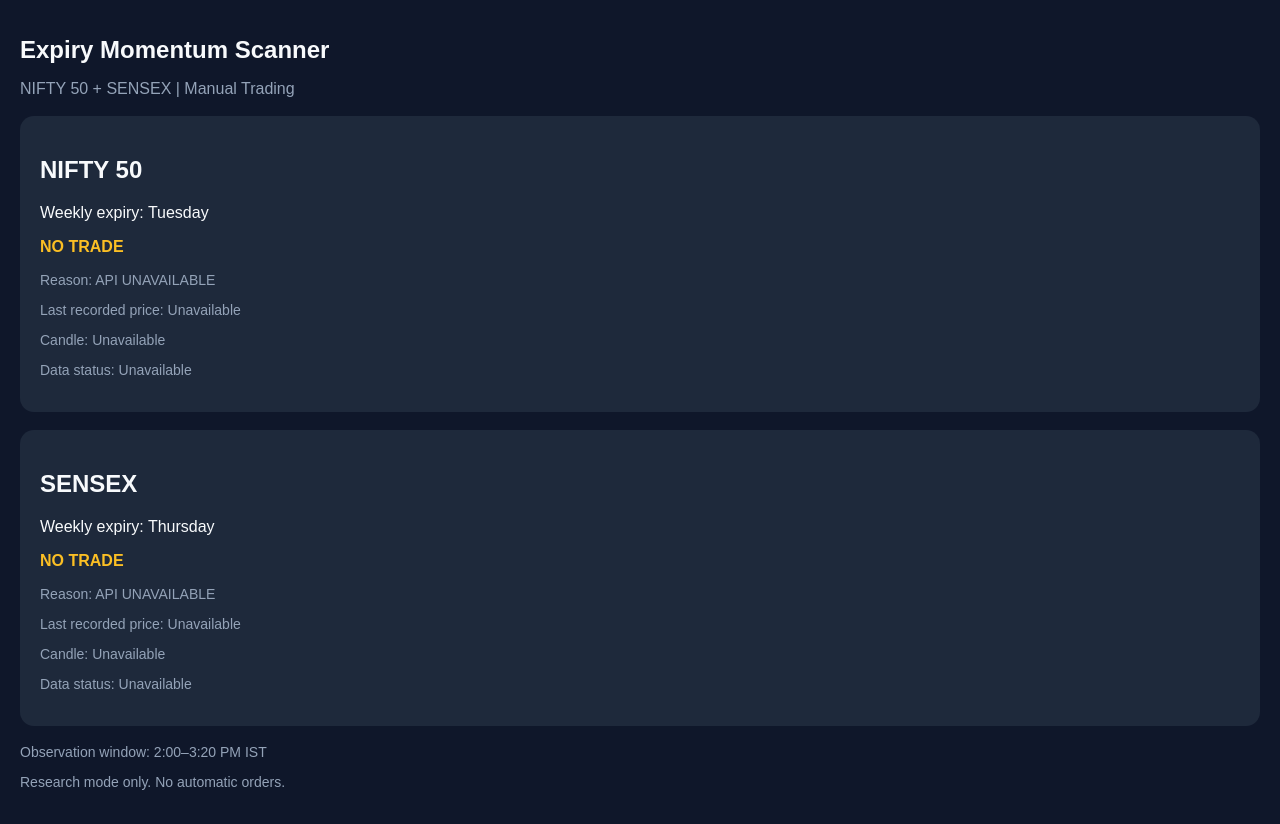
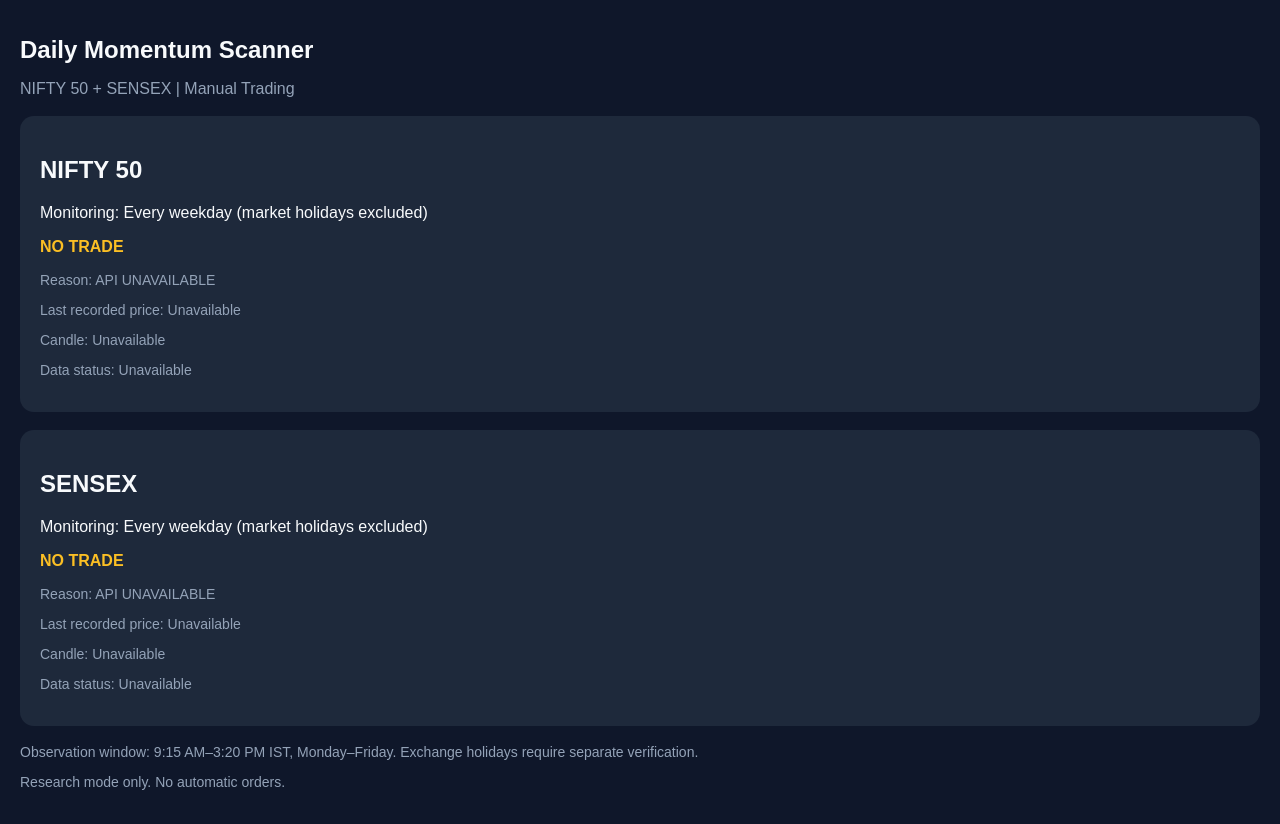
Before and after one commit to rukminaiah-dot/nse-momentum-scanner, a website: page v2/frontend/expiry-momentum.html in a window 1280 px wide. Drawn offline with Linux system fonts and the light colour scheme; no server answers.

Commit message:
Enable daily NIFTY and SENSEX momentum observation with safety checks

```diff
--- a/v2/frontend/expiry-momentum.html
+++ b/v2/frontend/expiry-momentum.html
@@ -3,7 +3,7 @@
 <head>
   <meta charset="UTF-8">
   <meta name="viewport" content="width=device-width, initial-scale=1">
-  <title>Expiry Momentum | NSE Scanner V2</title>
+  <title>Daily Momentum | NSE Scanner V2</title>
   <style>
     body { margin: 0; padding: 20px; background: #0f172a; color: #f8fafc; font-family: Arial, sans-serif; }
     h1 { font-size: 24px; }
@@ -14,12 +14,12 @@
   </style>
 </head>
 <body>
-  <h1>Expiry Momentum Scanner</h1>
+  <h1>Daily Momentum Scanner</h1>
   <p class="subtitle">NIFTY 50 + SENSEX | Manual Trading</p>
 
   <div class="card" data-index="NIFTY 50">
     <h2>NIFTY 50</h2>
-    <p>Weekly expiry: Tuesday</p>
+    <p>Monitoring: Every weekday (market holidays excluded)</p>
     <p class="status">NO TRADE</p>
     <p class="reason muted">Reason: Loading safety checks…</p>
     <p class="live-price muted">Last recorded price: Unavailable</p>
@@ -29,7 +29,7 @@
 
   <div class="card" data-index="SENSEX">
     <h2>SENSEX</h2>
-    <p>Weekly expiry: Thursday</p>
+    <p>Monitoring: Every weekday (market holidays excluded)</p>
     <p class="status">NO TRADE</p>
     <p class="reason muted">Reason: Loading safety checks…</p>
     <p class="live-price muted">Last recorded price: Unavailable</p>
@@ -37,7 +37,7 @@
     <p class="freshness muted">Data status: Unavailable</p>
   </div>
 
-  <p class="muted">Observation window: 2:00–3:20 PM IST</p>
+  <p class="muted">Observation window: 9:15 AM–3:20 PM IST, Monday–Friday. Exchange holidays require separate verification.</p>
   <p class="muted">Research mode only. No automatic orders.</p>
 
   <script>
```
